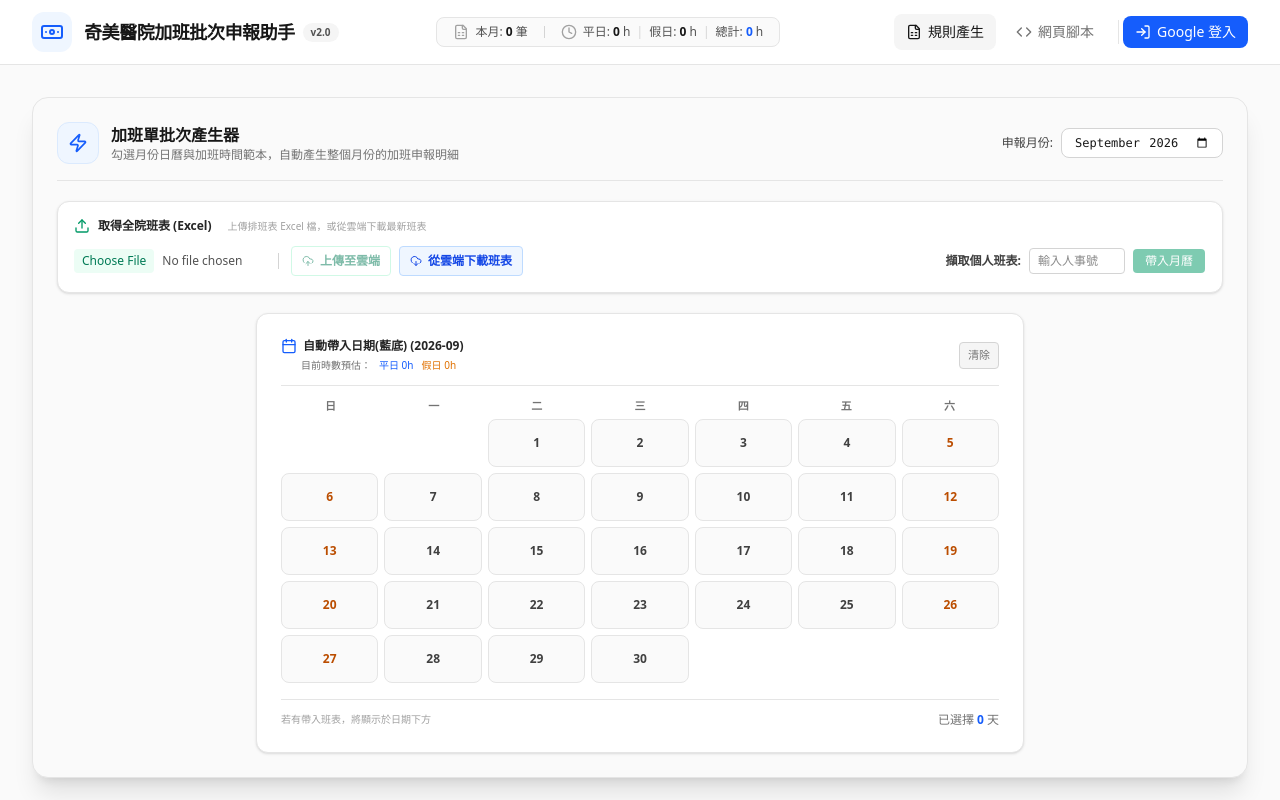
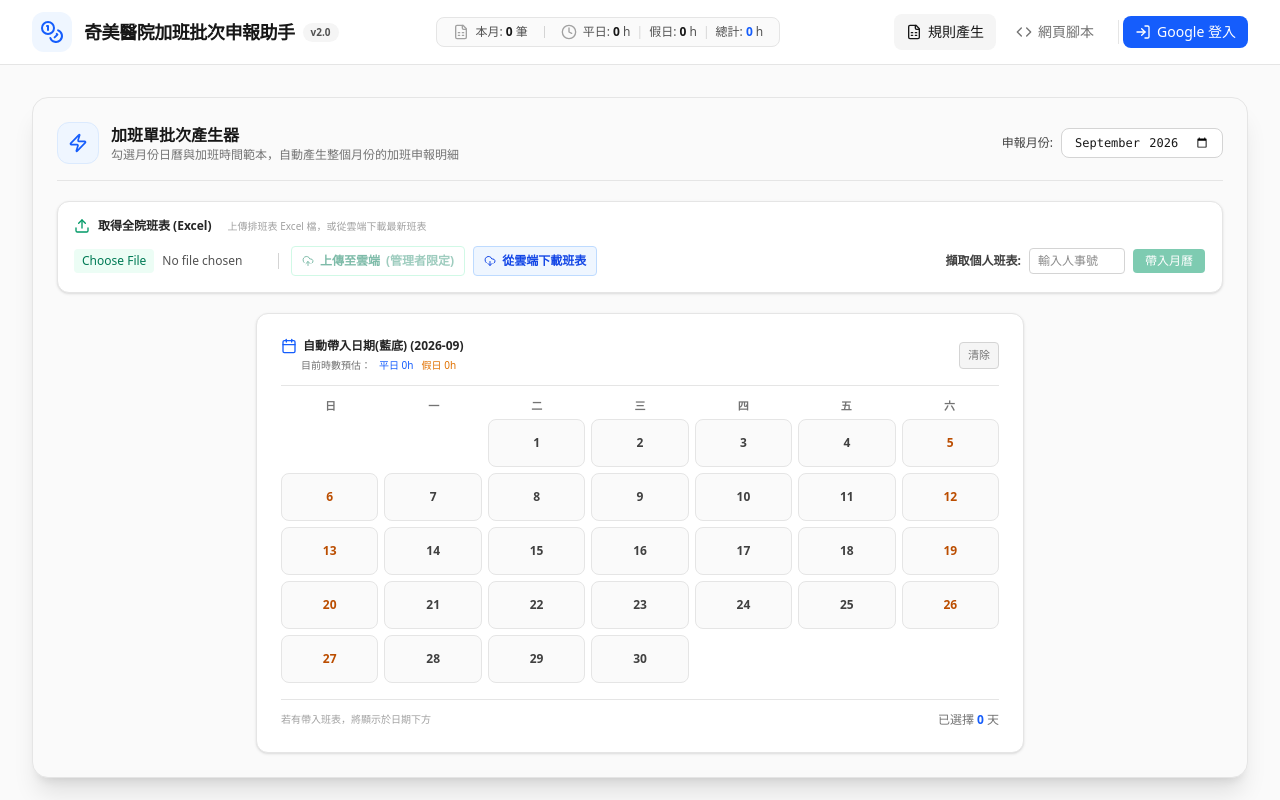
Before and after one commit to crystalarcx/newshift, a React (Vite) app: page / in a window 1280 px wide. Shown: the top 800 px of the page. Built offline with nearby package versions, Linux system fonts and the light colour scheme; no server answers.

Commit message:
feat: update branding icon and refine upload UI
Replace Banknote icon with Coins for consistency and add administrator restriction label to the cloud upload button.

```diff
--- a/src/components/BatchGenerator.tsx
+++ b/src/components/BatchGenerator.tsx
@@ -524,7 +524,7 @@ export const BatchGenerator: React.FC<BatchGeneratorProps> = ({
             title="將目前選取的 Excel 發布至雲端"
           >
             {isUploading ? <Loader2 className="w-3 h-3 animate-spin" /> : <CloudUpload className="w-3 h-3" />}
-            上傳至雲端
+            上傳至雲端 <span className="opacity-75">(管理者限定)</span>
           </button>
 
           <button
--- a/src/components/Navbar.tsx
+++ b/src/components/Navbar.tsx
@@ -1,5 +1,5 @@
 import React, { useState } from 'react';
-import { Clock, FileSpreadsheet, Code, LogIn, LogOut, Loader2, Banknote } from 'lucide-react';
+import { Clock, FileSpreadsheet, Code, LogIn, LogOut, Loader2, Coins } from 'lucide-react';
 import { OvertimeRecord } from '../types';
 import { auth, provider } from '../lib/firebase';
 import { signInWithPopup, signOut } from 'firebase/auth';
@@ -63,7 +63,7 @@ export const Navbar: React.FC<NavbarProps> = ({
         <div className="flex items-center justify-between h-16">
           <div className="flex items-center space-x-3">
             <div className="w-10 h-10 rounded-xl bg-blue-50 flex items-center justify-center">
-              <Banknote className="w-6 h-6 text-blue-600" />
+              <Coins className="w-6 h-6 text-blue-600" />
             </div>
             <div>
               <div className="flex items-center space-x-2">
```
